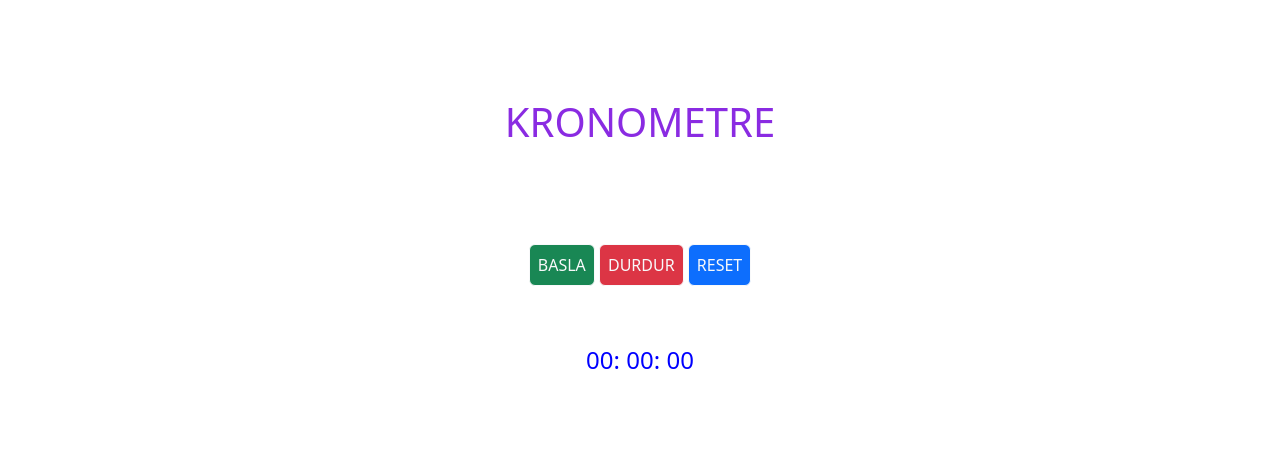
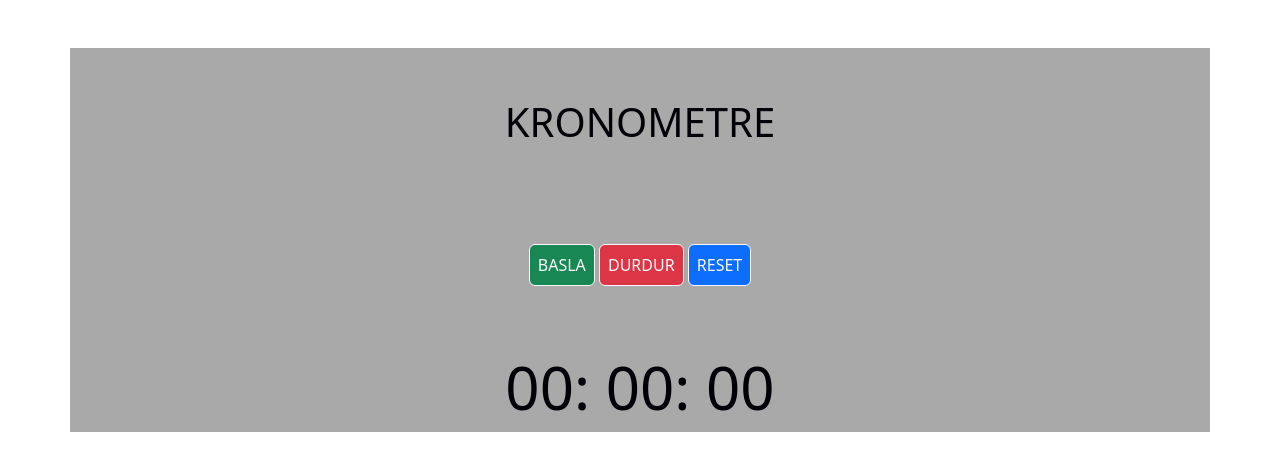
Before and after one commit to emreay17/Kronometre, a plain HTML site: page index.html in a window 1280 px wide. Drawn offline with nearby package versions, Linux system fonts and the light colour scheme.

Commit message:
colors added

```diff
--- a/app.css
+++ b/app.css
@@ -1,12 +1,12 @@
-body{
-    color: #b0a6a6;
+.container{
+    background-color: rgb(170, 169, 169);
 }
 
 h1{
     text-align: center;
     padding:50px;
     font-size: 5rem;
-    color: blueviolet;
+    color: rgb(2, 0, 7);
     border: 1px , white;
 
 
@@ -20,8 +20,8 @@ text-align: center;
 
 .spans{
     font-size:60px;
-    color: blue;
-    font-size: x-large;
+    color: rgb(2, 0, 7);
+
     margin-top: 5%;
     text-align: center;
 }
```
